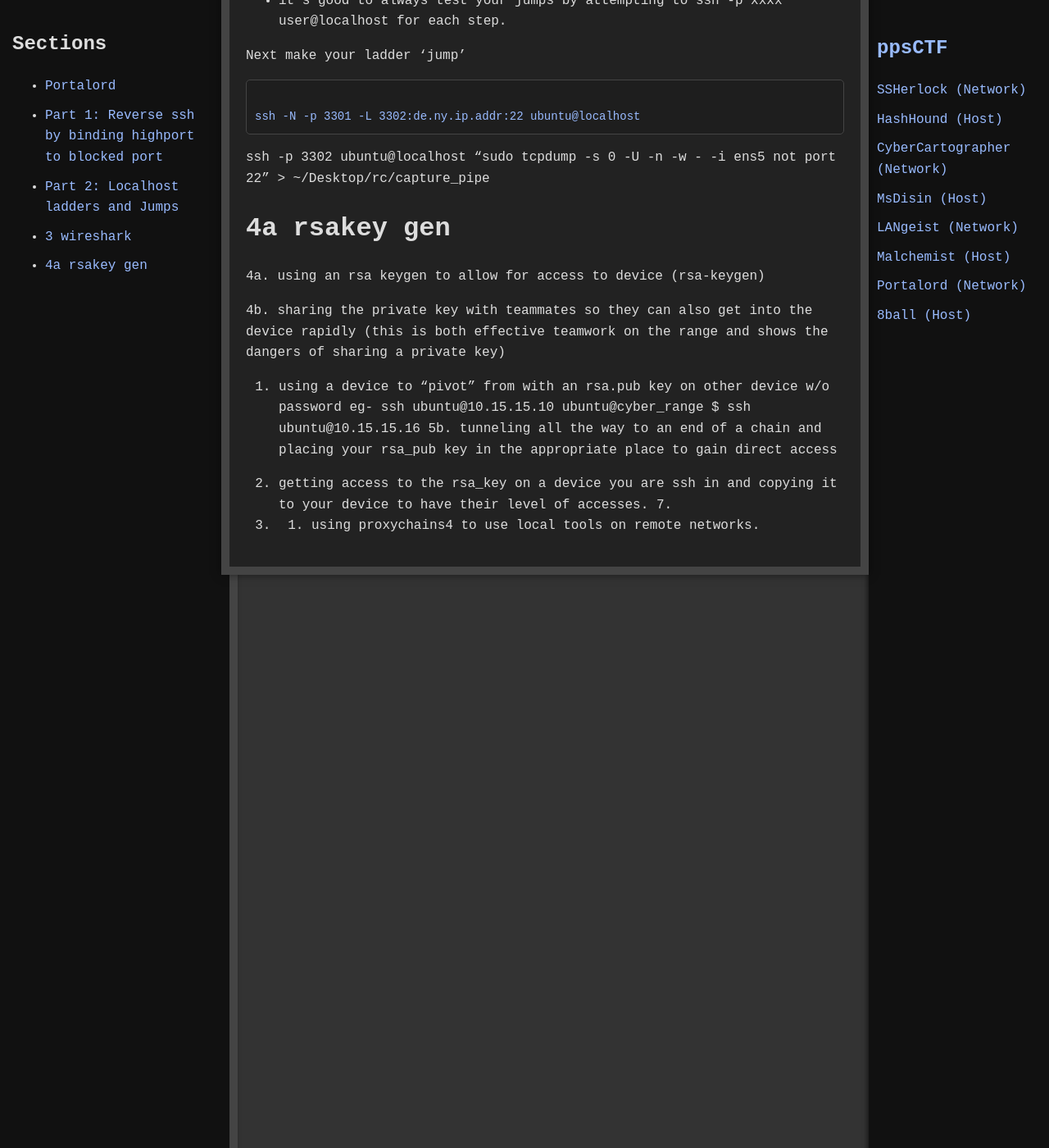
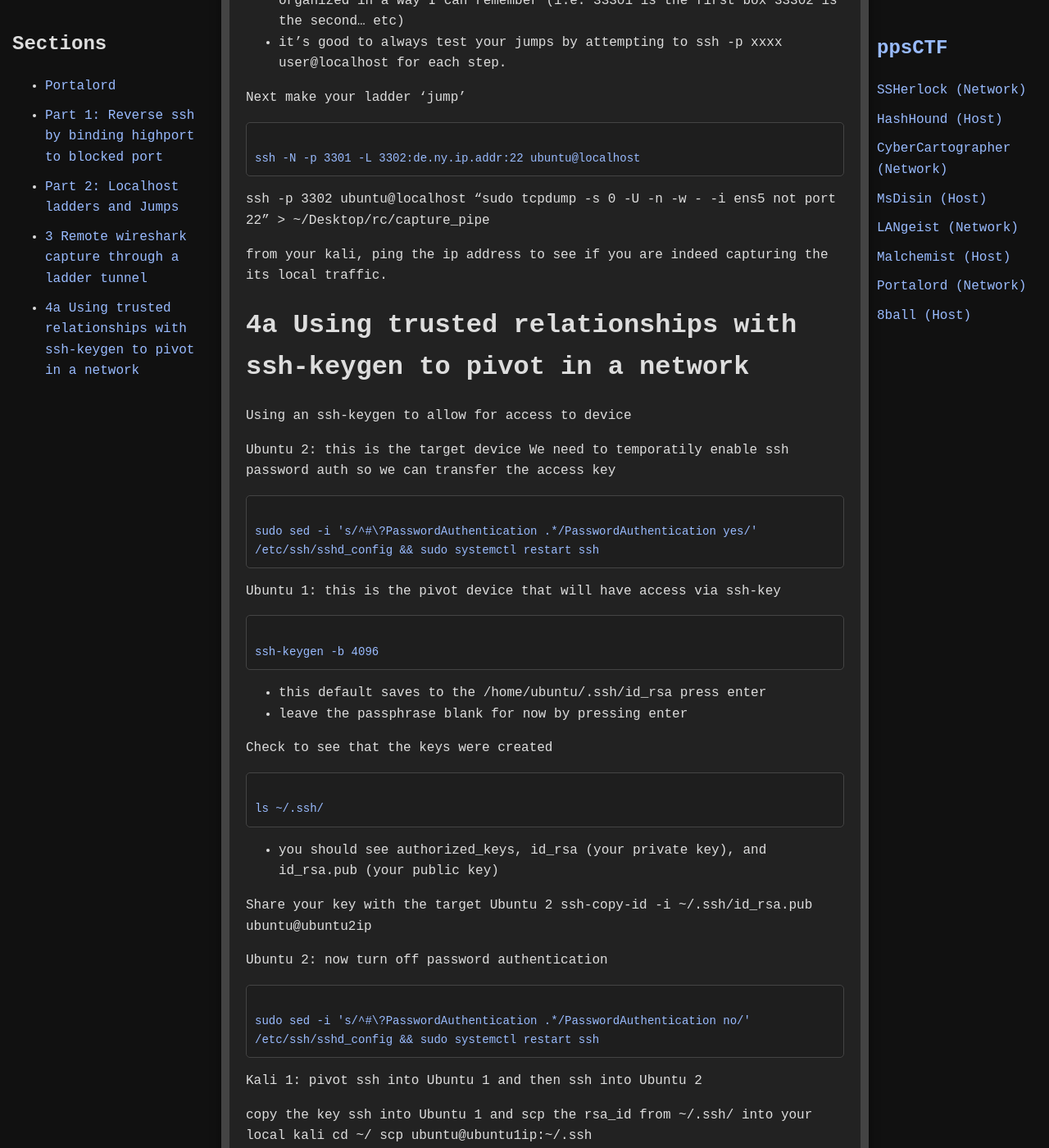
Before and after one commit to jboyce1/ppsCTF, a Jekyll site: the page built from classes/Portalord/Portalord.md, in a window 1280 px wide and 1400 px high, scrolled down 5599 px. Shown: the whole window at 82% size. Built offline with Jekyll 4.4.1, drawn with Linux system fonts in a browser that asks for light colours; some of the changed text lies outside the part shown.

Commit message:
Update Portalord.md

```diff
--- a/classes/Portalord/Portalord.md
+++ b/classes/Portalord/Portalord.md
@@ -153,8 +153,9 @@ scp -J ubuntu@allowedIP ubuntu@blockedIP:/directory/file.txt /directory/to/local
 This is great for a single jump, but does not chain back, cannot be combined with reverse ssh tunnels and cannot use proxychains
 
 
-# 3 wireshark
-combining mkfifo wireshark capture to remote capture from chain ssh localhost:20001 "sudo tcpdump [flags]" /capturefifo
+# 3 Remote wireshark capture through a ladder tunnel
+Combining mkfifo wireshark capture to remote capture from chain we will be able to monitor traffic on a device that we do not have direct access to.
+
 
 Ubuntu 1: deny from attack box IP
 <div class="scroll-box">
@@ -189,7 +190,6 @@ ssh -N -L 3301:localhost:22 ubuntu@al.lo.w.ip
 - for the the local port you pick does not matter, I try to keep them organized in a way I can remember (i.e. 33301 is the first box 33302 is the second... etc)
 - it's good to always test your jumps by attempting to ssh -p xxxx user@localhost for each step.
 
-
 Next make your ladder 'jump'
 <div class="scroll-box">
 ssh -N -p 3301 -L 3302:de.ny.ip.addr:22 ubuntu@localhost
@@ -197,8 +197,50 @@ ssh -N -p 3301 -L 3302:de.ny.ip.addr:22 ubuntu@localhost
 
 ssh -p 3302 ubuntu@localhost “sudo tcpdump -s 0 -U -n -w - -i ens5 not port 22” > ~/Desktop/rc/capture_pipe
 
-# 4a rsakey gen
-4a. using an rsa keygen to allow for access to device (rsa-keygen)
+from your kali, ping the ip address to see if you are indeed capturing the its local traffic.
+
+# 4a Using trusted relationships with ssh-keygen to pivot in a network
+Using an ssh-keygen to allow for access to device
+
+Ubuntu 2: this is the target device
+We need to temporatily enable ssh password auth so we can transfer the access key
+<div class="scroll-box">
+sudo sed -i 's/^#\?PasswordAuthentication .*/PasswordAuthentication yes/' /etc/ssh/sshd_config && sudo systemctl restart ssh
+</div>
+
+Ubuntu 1: this is the pivot device that will have access via ssh-key
+<div class="scroll-box">
+ssh-keygen -b 4096
+</div>
+- this default saves to the /home/ubuntu/.ssh/id_rsa press enter
+- leave the passphrase blank for now by pressing enter
+
+Check to see that the keys were created
+<div class="scroll-box">
+ls ~/.ssh/
+</div>
+- you should see authorized_keys, id_rsa (your private key), and id_rsa.pub (your public key)
+
+Share your key with the target Ubuntu 2
+ssh-copy-id -i ~/.ssh/id_rsa.pub ubuntu@ubuntu2ip
+
+Ubuntu 2: now turn off password authentication
+<div class="scroll-box">
+sudo sed -i 's/^#\?PasswordAuthentication .*/PasswordAuthentication no/' /etc/ssh/sshd_config && sudo systemctl restart ssh
+</div>
+
+Kali 1:
+pivot
+ssh into Ubuntu 1 and then ssh into Ubuntu 2
+
+copy the key
+ssh into Ubuntu 1 and scp the rsa_id from ~/.ssh/ into your local kali
+cd ~/
+scp ubuntu@ubuntu1ip:~/.ssh
+
+turn on the scp
+
+now be sure that you can access the ubuntu@passauthno from ubuntu@passauthyes
 
 4b. sharing the private key with teammates so they can also get into the device rapidly (this is both effective teamwork on the range and shows the dangers of sharing a private key)
 
```
